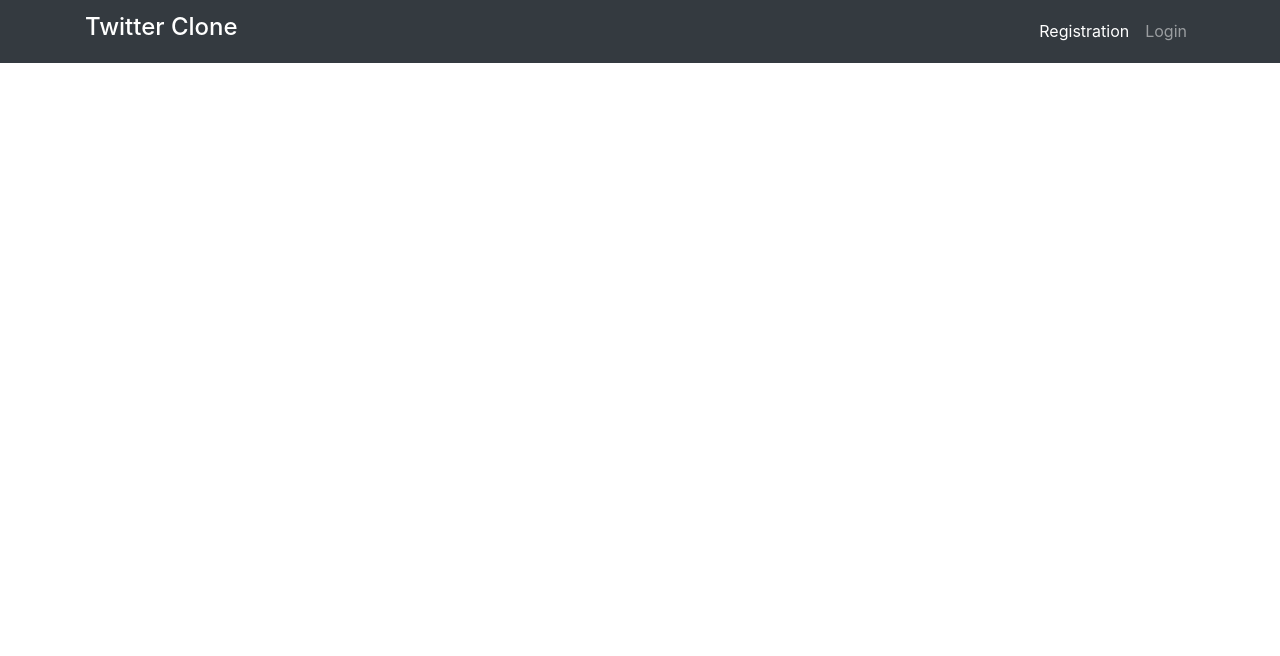
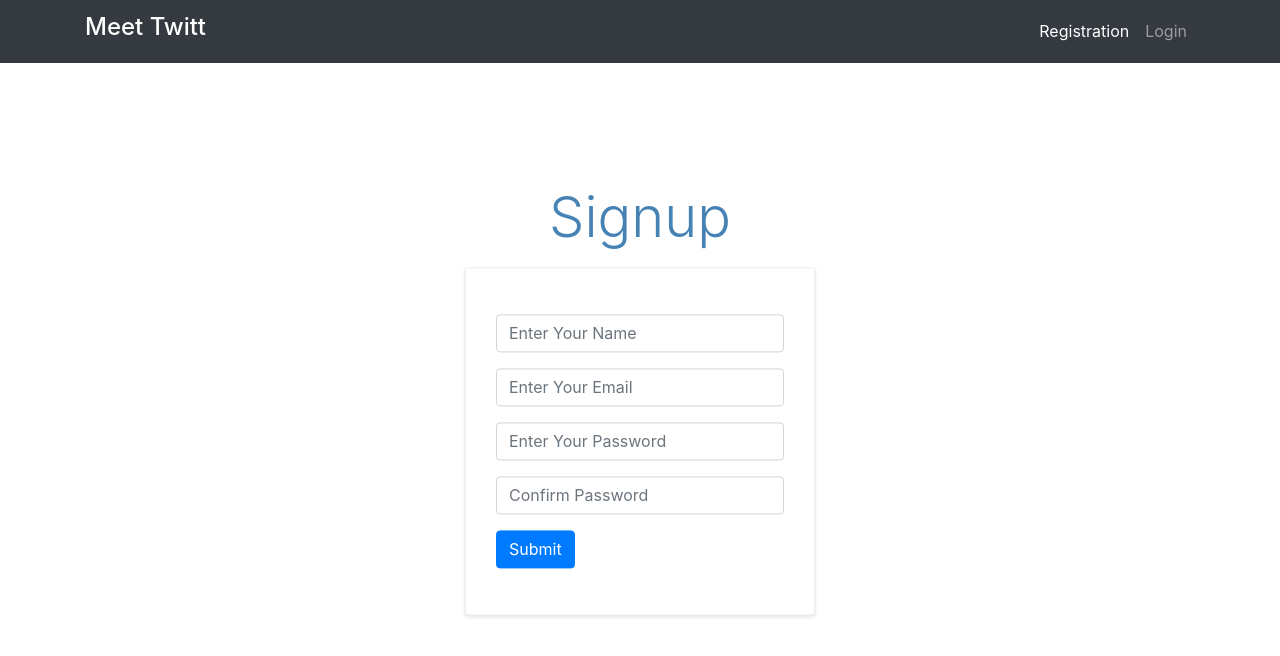
Before and after one commit to Rijwan-Hossain/twitter-clone, a React (Create React App) app in the folder client/: page /registration in a window 1280 px wide. Shown: the top 656 px of the page. Built offline with nearby package versions, Linux system fonts and the light colour scheme.

Commit message:
Landing page done when not logged in

```diff
--- a/client/src/App.js
+++ b/client/src/App.js
@@ -1,6 +1,8 @@
 import React from 'react';
 import { BrowserRouter, Route, Switch } from 'react-router-dom'
 import Nav from './components/Navigation/Nav'
+import Home from './components/Home/Home'
+import Registration from './components/Registration/Registration'
 
 function App() {
   return (
@@ -8,9 +10,8 @@ function App() {
       <div>
         <Nav />
         <Switch>
-          {/* <Route path="/" component={Home} exact />  */}
-          {/* import Dietplan from './Components/DietPlan/Dietplan' */}
-          {/* <Route path="/diet" component={Dietplan} />  */}
+          <Route path="/" component={Home} exact />
+          <Route path="/registration" component={Registration} />
         </Switch>
       </div>
     </BrowserRouter>
--- /dev/null
+++ b/client/src/components/Home/Home.js
@@ -0,0 +1,23 @@
+import React from 'react'
+import Landing from './Landing'
+
+function Home() {
+   return (
+      <div className="container">
+         <div style={{height: '80px'}}></div>
+         {
+            null
+            ?
+            <React.Fragment>
+               <div></div>
+            </React.Fragment>
+            :
+            <React.Fragment>
+               <Landing />
+            </React.Fragment>
+         }
+      </div>
+   )
+}
+
+export default Home
--- /dev/null
+++ b/client/src/components/Home/Landing.js
@@ -0,0 +1,43 @@
+import React from 'react'
+import me from '../../assets/images/me.jpg'
+
+function Landing() {
+    return (
+        <React.Fragment>
+            <h3>Welcome to Rijwan Twitter.</h3>
+            <p style={{
+                fontSize: '25px'
+            }}>
+                Please signup & login to enjoy the services.
+            </p>
+            <div style={{
+                position: 'relative',
+                width: '602px'
+            }}>
+                <img
+                    src={me}
+                    height="400px"
+                    width="602px"
+                    alt="CSE Carnival Crest Recieve" />
+                <p style={{
+                    position: 'absolute',
+                    top: '68%',
+                    textAlign: 'center',
+                    fontSize: '20px',
+                    width: '100%',
+                    padding: '10px 0px',
+                    color: 'rgb(220, 220, 220)',
+                    background: 'rgba(30, 30, 30, 0.7)',
+                }}>
+                    Programming Contest
+                    <br/>
+                    Position: Runners Up
+                    <br/>
+                    Awarded on GUB CSE carnival 2016
+                </p>
+            </div>
+        </React.Fragment>
+    )
+}
+
+export default Landing
--- a/client/src/components/Navigation/Nav.js
+++ b/client/src/components/Navigation/Nav.js
@@ -7,7 +7,7 @@ function Nav() {
          <div className='container'>
             <Link to='/'>
                <span className='navbar-brand'>
-                  <h4>Twitter Clone</h4>
+                  <h4>Meet Twitt</h4>
                </span>
             </Link>
             <button
@@ -37,11 +37,9 @@ function Nav() {
                            </NavLink>
                         </li>
                         <li className='nav-item'>
-                           <NavLink to='/logout' activeClassName='active'>
-                              <span className='nav-link'>
-                                 Logout
-                              </span>
-                           </NavLink>
+                           <button className='btn btn-outline-info text-white'>
+                              Logout
+                           </button>
                         </li>
                      </React.Fragment>
                      :
--- /dev/null
+++ b/client/src/components/Registration/Form.js
@@ -0,0 +1,143 @@
+import React, { useState, useEffect } from 'react'
+
+function Form() {
+    let [state, setState] =
+        useState({
+            name: '', email: '',
+            password: '', confirmPassword: ''
+        })
+    return (
+        <div style={{
+            padding: '30px',
+            border: '1px solid rgb(238, 238, 238)',
+            boxShadow: '0px 2px 4px 0px rgb(226, 226, 226)'
+        }}>
+            <form>
+                <div className="form-group">
+                    <input
+                        type="name"
+                        name="name"
+                        className="form-control col-md-12 my-3"
+                        placeholder="Enter Your Name"
+                        // value={this.state.name}
+                        // onChange={this.changeHandler}
+                        required
+                    />
+                    {/* {
+                        this.state.errors && this.state.errors.name &&
+                        <p
+                            style={{
+                                fontSize: '12px',
+                                color: 'red'
+                            }}>
+                            { this.state.errors.name }
+                        </p>
+                    }  */}
+                    <input
+                        type="email"
+                        name="email"
+                        className="form-control col-md-12 my-3"
+                        placeholder="Enter Your Email"
+                        // value={this.state.email}
+                        // onChange={this.changeHandler}
+                        required
+                    />
+                    {/* {
+                        this.state.errors && this.state.errors.email &&
+                        <p
+                            style={{
+                                fontSize: '12px',
+                                color: 'red'
+                            }}>
+                            { this.state.errors.email }
+                        </p>
+                    }  */}
+                    <input
+                        type="password"
+                        name="password"
+                        className="form-control col-md-12 my-3"
+                        placeholder="Enter Your Password"
+                        // value={this.state.password}
+                        // onChange={this.changeHandler}
+                        required
+                    />
+                    {/* {
+                        this.state.errors && this.state.errors.password &&
+                        <p
+                            style={{
+                                fontSize: '12px',
+                                color: 'red'
+                            }}>
+                            { this.state.errors.password }
+                        </p>
+                    }  */}
+                    <input
+                        type="password"
+                        name="confirmPassword"
+                        className="form-control col-md-12 my-3"
+                        placeholder="Confirm Password"
+                        // value={this.state.confirmPassword}
+                        // onChange={this.changeHandler}
+                        required
+                    />
+                    {/* {
+                        this.state.errors && this.state.errors.confirmPassword &&
+                        <p
+                            style={{
+                                fontSize: '12px',
+                                color: 'red'
+                            }}>
+                            { this.state.errors.confirmPassword }
+                        </p>
+                    }  */}
+                </div>
+                <button
+                    type="Submit"
+                    className="btn btn-primary mb-3">
+                    Submit
+                </button>
+            </form>
+
+            {/* {
+                this.state.duplicateMessage &&
+                <Modal show={true}>
+                    <ModalBody>
+                        { this.state.duplicateMessage }
+                    </ModalBody>
+
+                    <ModalFooter>
+                        <Button onClick={this.userExist}>
+                            close
+                        </Button>
+                    </ModalFooter>
+                </Modal>
+            }
+
+            {
+                this.state.successMessage &&
+                <Modal show={true}>
+                    <ModalBody>
+                        { this.state.successMessage }
+                    </ModalBody>
+                </Modal>
+            }
+
+            {
+                this.state.serverError &&
+                <Modal show={true}>
+                    <ModalBody>
+                        Server Error
+                    </ModalBody>
+
+                    <ModalFooter>
+                        <Button onClick={this.serverError}>
+                            close
+                        </Button>
+                    </ModalFooter>
+                </Modal>
+            }  */}
+        </div>
+    )
+}
+
+export default Form
--- /dev/null
+++ b/client/src/components/Registration/Registration.js
@@ -0,0 +1,28 @@
+import React from 'react'
+import Form from './Form'
+
+function Registration() {
+    return (
+        <React.Fragment>
+            <div style={{height: '80px'}}></div>
+            <div style={{
+                position: 'absolute',
+                top: '50%',
+                left: '50%',
+                transform: 'translate(-50%, -50%)',
+                width: '350px'
+            }}>
+                <h1 className="display-4 mb-3"
+                    style={{
+                        textAlign: 'center', color: 'steelblue'
+                    }}>
+                    Signup
+                </h1>
+                <Form />
+            </div>
+        </React.Fragment>
+
+    )
+}
+
+export default Registration
```
Also changed, not shown: client/src/assets/images/me.jpg (added), 1 other file (tests, documents, lock files or other folders).
